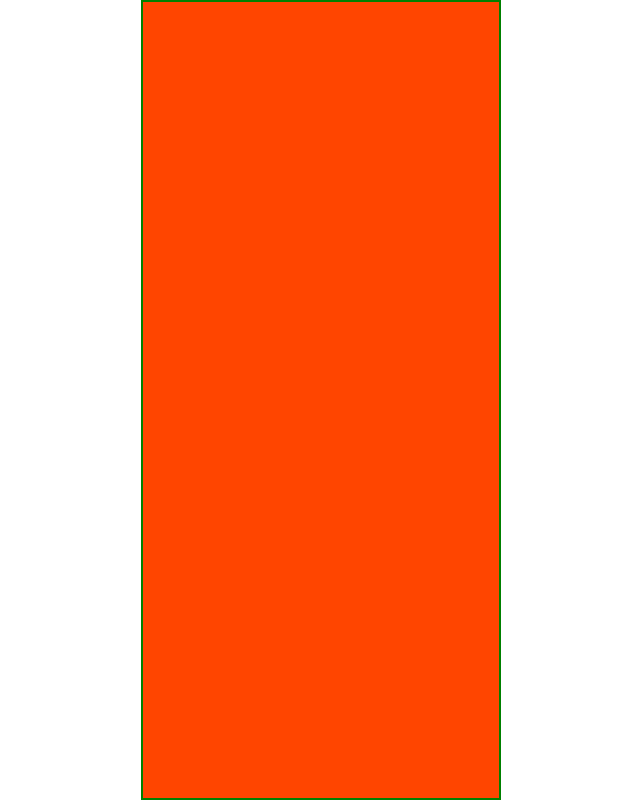
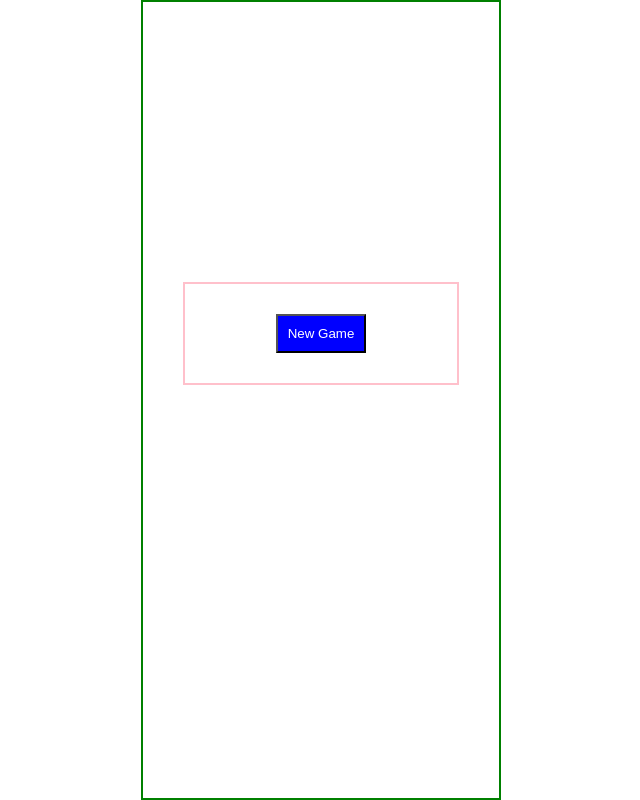
Before and after one commit to poftadeh/react-blackjack, a React (Create React App) app: page / in a window 1280 px wide. Shown: the whole page, without its empty margins (319-959 px from the left). Built offline with nearby package versions, Linux system fonts and the light colour scheme.

Commit message:
feat: add new game menu

```diff
--- a/src/App.tsx
+++ b/src/App.tsx
@@ -1,5 +1,6 @@
 import React, { ReactElement } from 'react';
 import styled, { createGlobalStyle } from 'styled-components';
+import NewGameMenu from './components/NewGameMenu';
 
 const GlobalStyle = createGlobalStyle`
   *, *::before, *::after {
@@ -18,8 +19,9 @@ const GlobalStyle = createGlobalStyle`
 `;
 
 const AppWrapper = styled.div`
+  display: flex;
+  flex-direction: column;
   border: 2px solid green;
-  background-color: orangered;
   max-width: 36rem;
   margin: 0 auto;
   height: 100vh;
@@ -29,6 +31,7 @@ function App(): ReactElement {
   return (
     <AppWrapper>
       <GlobalStyle />
+      <NewGameMenu />
     </AppWrapper>
   );
 }
--- a/src/components/NewGameMenu/index.tsx
+++ b/src/components/NewGameMenu/index.tsx
@@ -0,0 +1,12 @@
+import React from 'react';
+import { MenuWrapper, NewGameButton } from './style';
+
+const NewGameMenu = () => {
+  return (
+    <MenuWrapper>
+      <NewGameButton>New Game</NewGameButton>
+    </MenuWrapper>
+  );
+};
+
+export default NewGameMenu;
--- /dev/null
+++ b/src/components/NewGameMenu/style.ts
@@ -0,0 +1,14 @@
+import styled from 'styled-components';
+
+export const MenuWrapper = styled.div`
+  border: 2px solid pink;
+  margin: 35vh 4rem;
+  text-align: center;
+  padding: 3rem;
+`;
+
+export const NewGameButton = styled.button`
+  color: white;
+  padding: 1rem;
+  background-color: blue;
+`;
```
